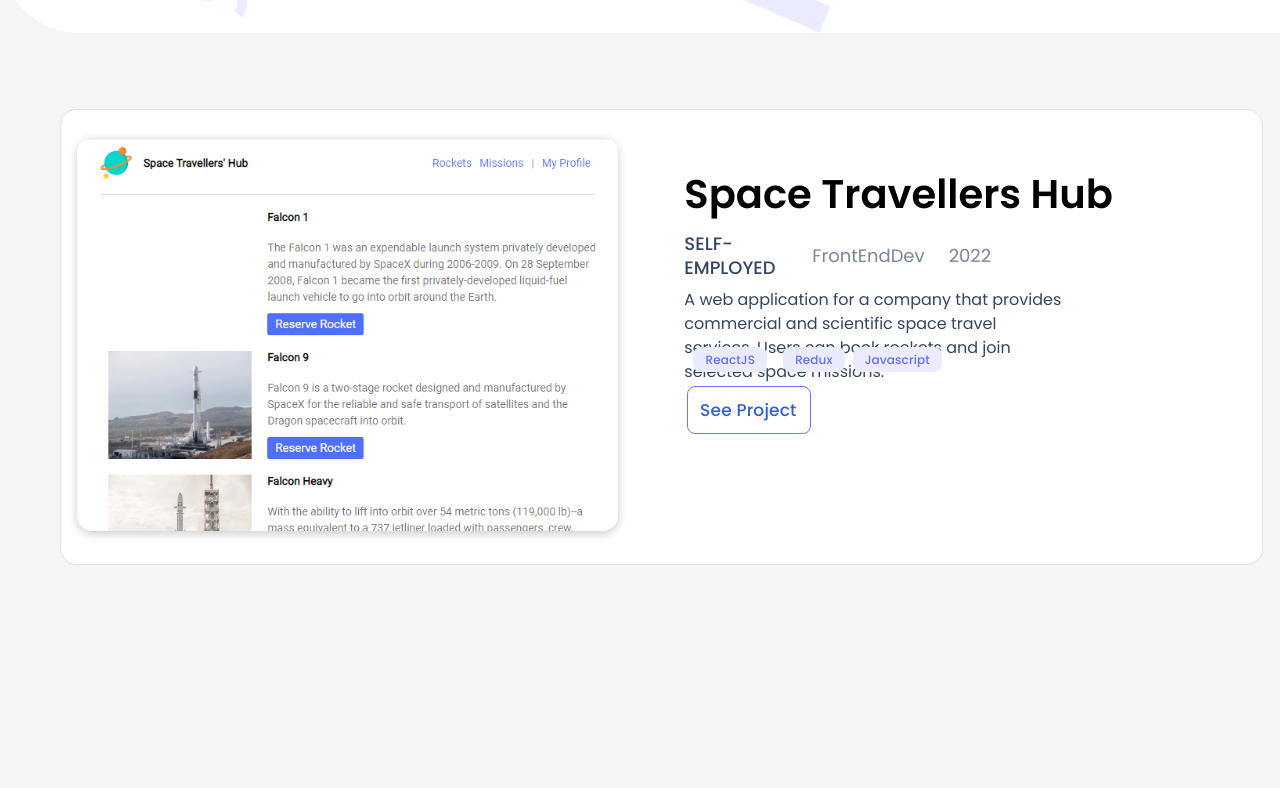
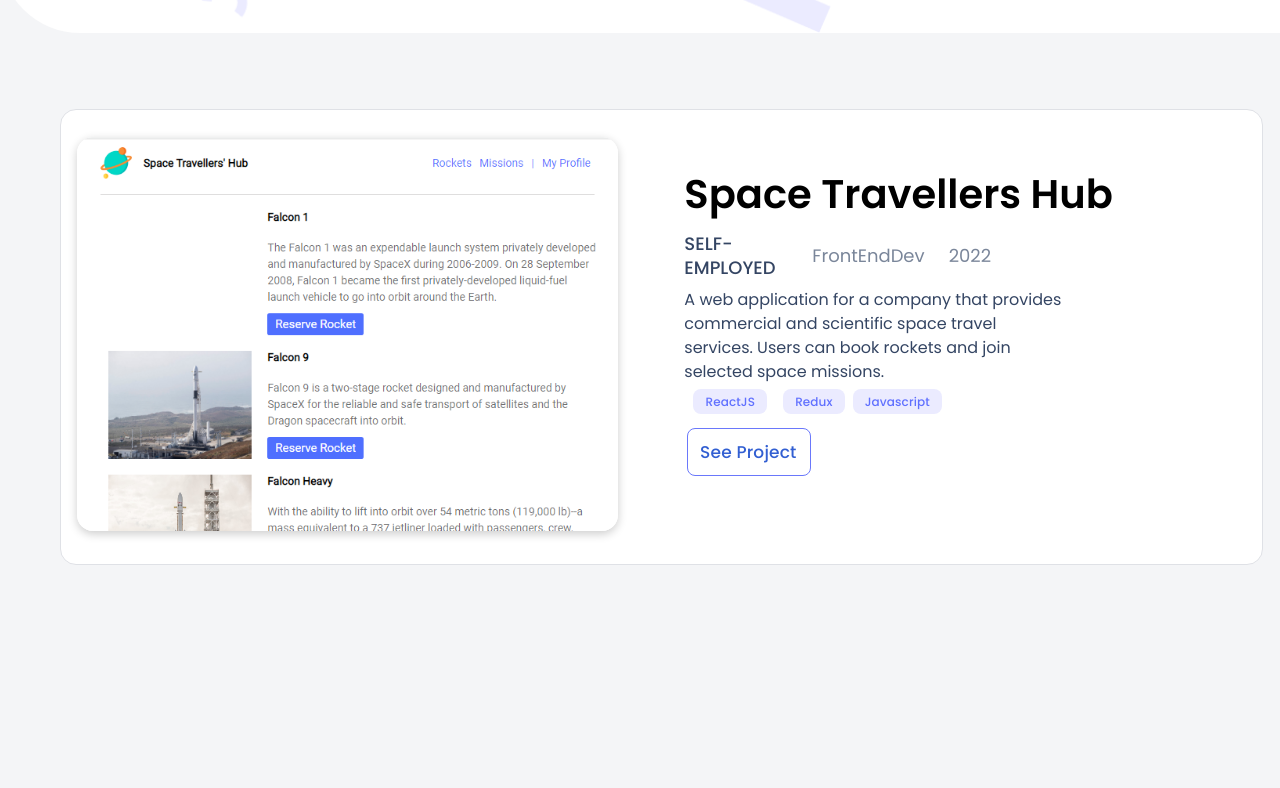
Before and after one commit to joyapisi/ThePortfolio, a website: page index.html in a window 1280 px wide. Shown: the part 816-1604 px from the top of the page. Drawn offline with Linux system fonts and the light colour scheme.

Commit message:
add style

```diff
--- a/style.css
+++ b/style.css
@@ -2078,7 +2078,7 @@
 
   .paragraph2 {
     width: 384px;
-    height: 50px;
+    height: 92px;
     font-weight: 400;
     font-size: 16px;
     line-height: 24px;
```
